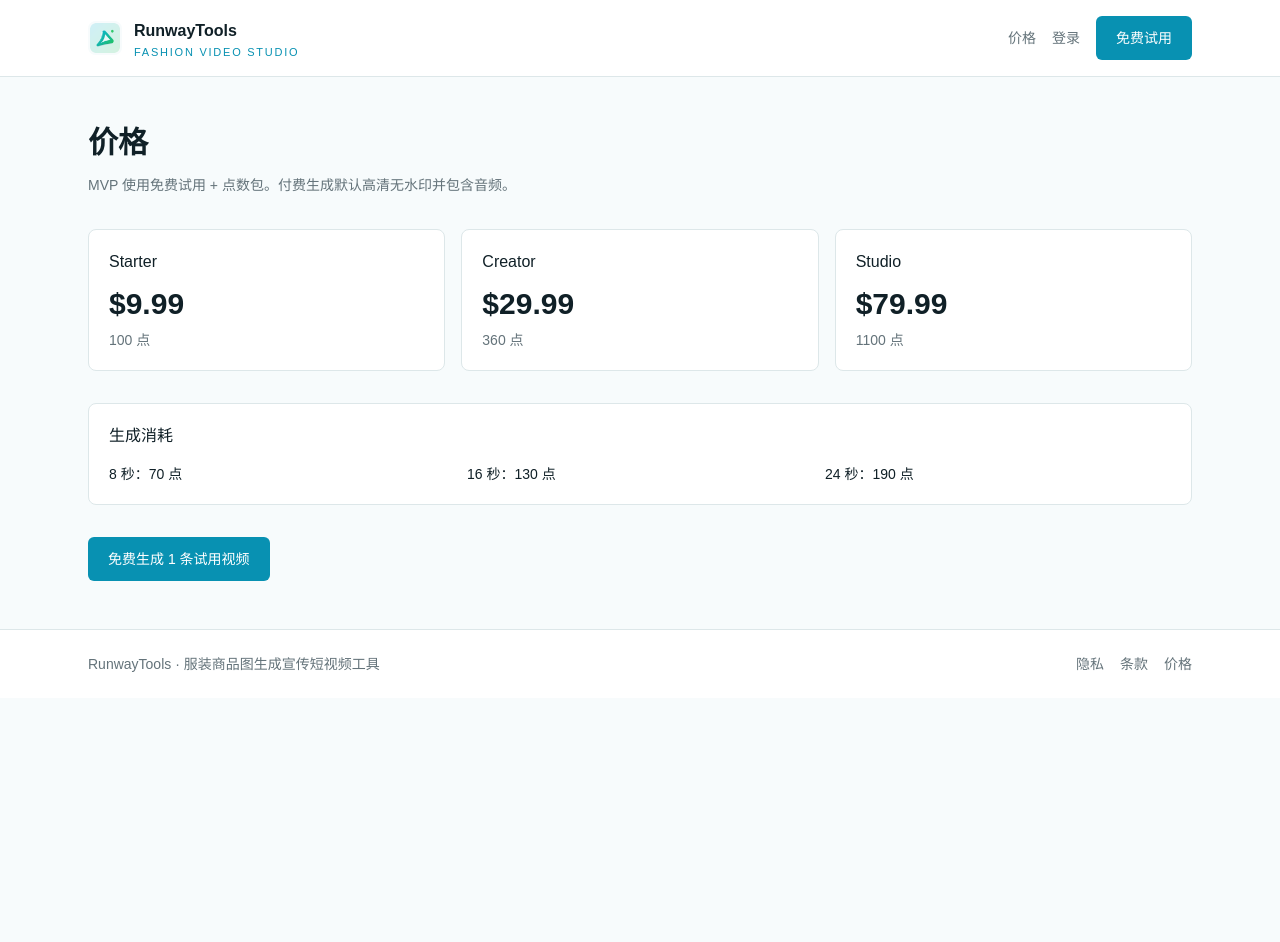
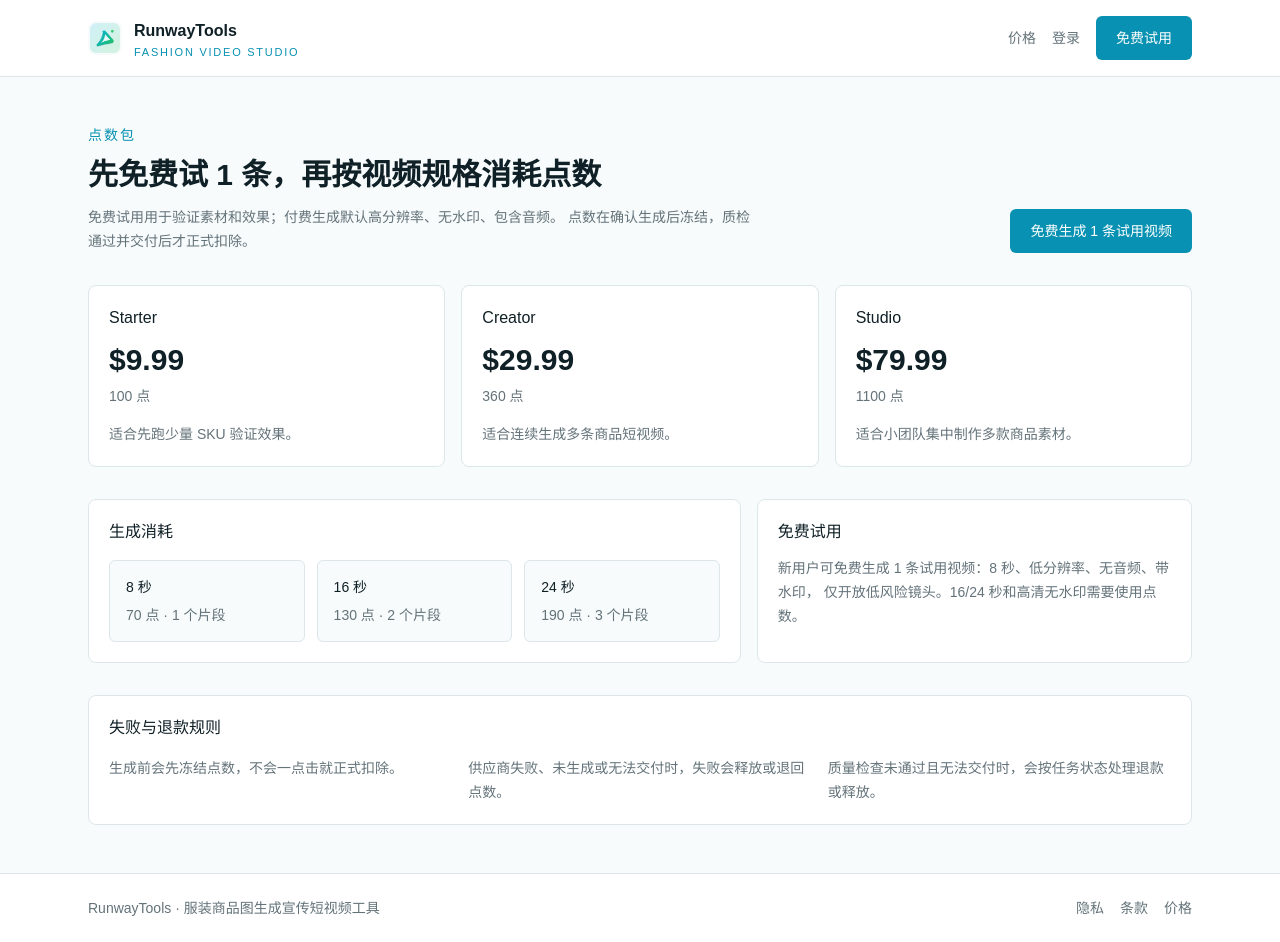
Before and after one commit to Hamer-2014/A_AIClothesVideo, a Next.js app: page /pricing in a window 1280 px wide. Before the commit the page ends 800 px from the top, so only its background shows below. Built offline with nearby package versions, Linux system fonts and the light colour scheme.

Commit message:
feat: clarify pricing and trial rules

```diff
--- a/src/app/pricing/page.tsx
+++ b/src/app/pricing/page.tsx
@@ -8,10 +8,22 @@ export default function PricingPage() {
     <main className="min-h-screen bg-[var(--surface)] text-[var(--ink)]">
       <PublicHeader />
       <section className="mx-auto max-w-6xl px-6 py-12">
-        <h1 className="text-3xl font-semibold tracking-normal">价格</h1>
-        <p className="mt-3 max-w-2xl text-sm leading-6 text-[var(--muted)]">
-          MVP 使用免费试用 + 点数包。付费生成默认高清无水印并包含音频。
-        </p>
+        <div className="flex flex-wrap items-end justify-between gap-5">
+          <div>
+            <p className="text-sm font-medium uppercase tracking-[0.14em] text-[var(--accent)]">
+              点数包
+            </p>
+            <h1 className="mt-3 text-3xl font-semibold tracking-normal">
+              先免费试 1 条，再按视频规格消耗点数
+            </h1>
+            <p className="mt-3 max-w-2xl text-sm leading-6 text-[var(--muted)]">
+              免费试用用于验证素材和效果；付费生成默认高分辨率、无水印、包含音频。
+              点数在确认生成后冻结，质检通过并交付后才正式扣除。
+            </p>
+          </div>
+          <TrialCtaLink />
+        </div>
+
         <div className="mt-8 grid gap-4 md:grid-cols-3">
           {creditPackages.map((item) => (
             <div className="rounded-lg border border-[var(--line)] bg-white p-5" key={item.code}>
@@ -20,19 +32,47 @@ export default function PricingPage() {
                 ${(item.amountCents / 100).toFixed(2)}
               </p>
               <p className="mt-2 text-sm text-[var(--muted)]">{item.credits} 点</p>
+              <p className="mt-4 text-sm leading-6 text-[var(--muted)]">
+                适合{item.name === "Starter" ? "先跑少量 SKU 验证效果" : item.name === "Creator" ? "连续生成多条商品短视频" : "小团队集中制作多款商品素材"}。
+              </p>
             </div>
           ))}
         </div>
-        <div className="mt-8 rounded-lg border border-[var(--line)] bg-white p-5">
-          <h2 className="text-base font-medium">生成消耗</h2>
-          <div className="mt-4 grid gap-3 text-sm md:grid-cols-3">
-            <p>8 秒：70 点</p>
-            <p>16 秒：130 点</p>
-            <p>24 秒：190 点</p>
+
+        <div className="mt-8 grid gap-4 lg:grid-cols-[1.2fr_0.8fr]">
+          <div className="rounded-lg border border-[var(--line)] bg-white p-5">
+            <h2 className="text-base font-medium">生成消耗</h2>
+            <div className="mt-4 grid gap-3 text-sm md:grid-cols-3">
+              <div className="rounded-md border border-[var(--line)] bg-[var(--surface)] p-4">
+                <p className="font-medium">8 秒</p>
+                <p className="mt-2 text-[var(--muted)]">70 点 · 1 个片段</p>
+              </div>
+              <div className="rounded-md border border-[var(--line)] bg-[var(--surface)] p-4">
+                <p className="font-medium">16 秒</p>
+                <p className="mt-2 text-[var(--muted)]">130 点 · 2 个片段</p>
+              </div>
+              <div className="rounded-md border border-[var(--line)] bg-[var(--surface)] p-4">
+                <p className="font-medium">24 秒</p>
+                <p className="mt-2 text-[var(--muted)]">190 点 · 3 个片段</p>
+              </div>
+            </div>
+          </div>
+          <div className="rounded-lg border border-[var(--line)] bg-white p-5">
+            <h2 className="text-base font-medium">免费试用</h2>
+            <p className="mt-3 text-sm leading-6 text-[var(--muted)]">
+              新用户可免费生成 1 条试用视频：8 秒、低分辨率、无音频、带水印，
+              仅开放低风险镜头。16/24 秒和高清无水印需要使用点数。
+            </p>
           </div>
         </div>
-        <div className="mt-8">
-          <TrialCtaLink />
+
+        <div className="mt-8 rounded-lg border border-[var(--line)] bg-white p-5">
+          <h2 className="text-base font-medium">失败与退款规则</h2>
+          <div className="mt-4 grid gap-4 text-sm leading-6 text-[var(--muted)] md:grid-cols-3">
+            <p>生成前会先冻结点数，不会一点击就正式扣除。</p>
+            <p>供应商失败、未生成或无法交付时，失败会释放或退回点数。</p>
+            <p>质量检查未通过且无法交付时，会按任务状态处理退款或释放。</p>
+          </div>
         </div>
       </section>
       <PublicFooter />
```
Also changed, not shown: 1 other file (tests, documents, lock files or other folders).
